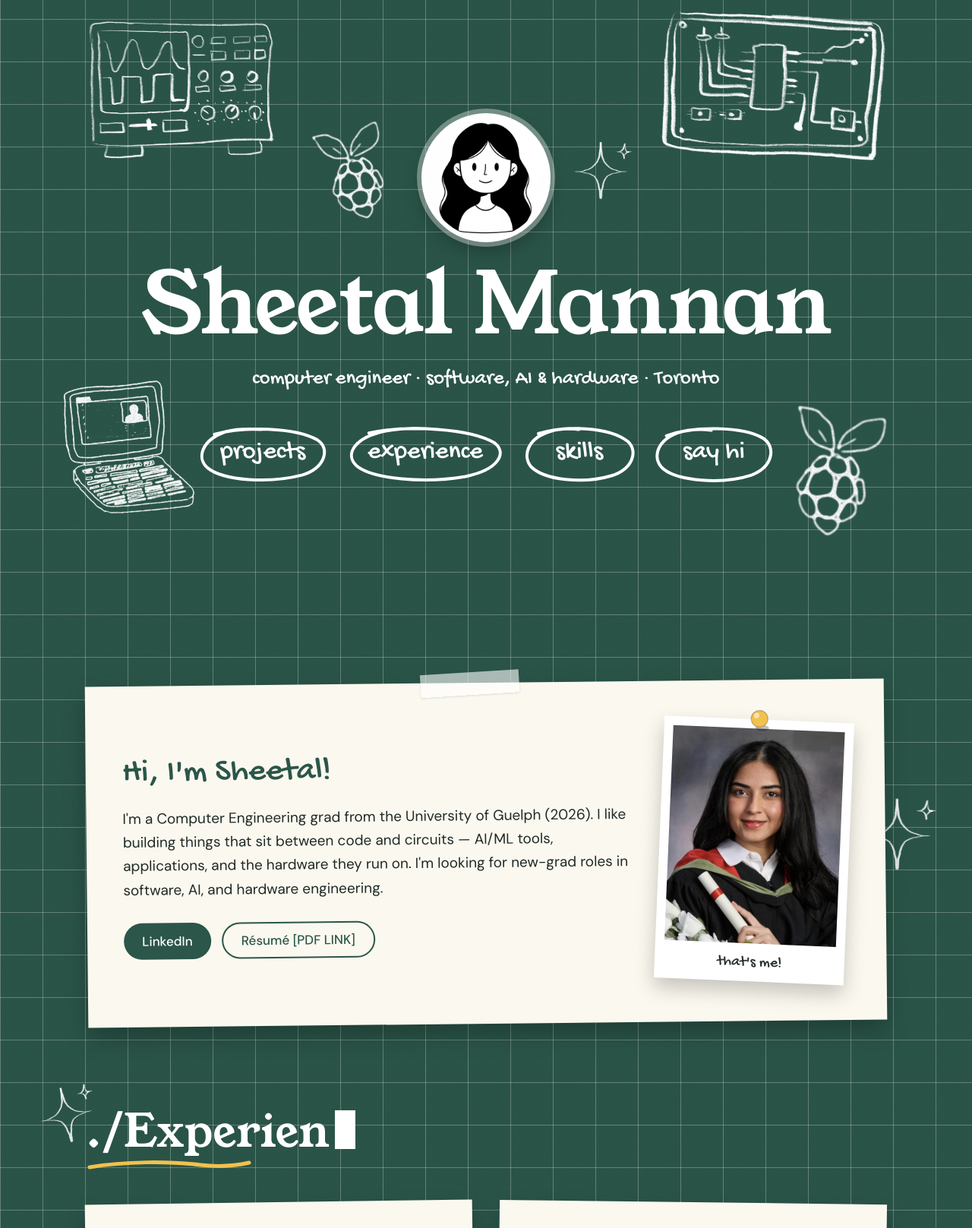
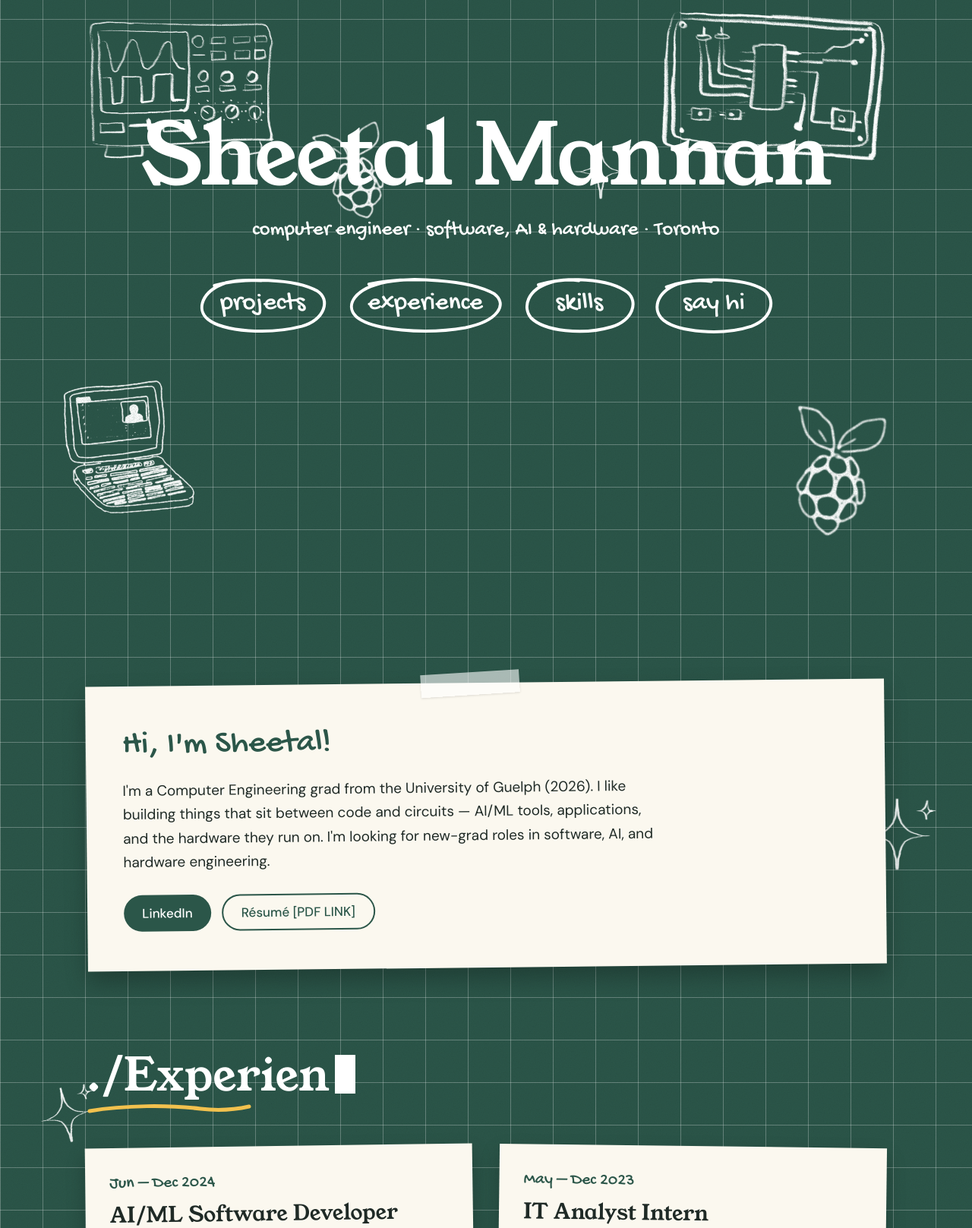
Before and after one commit to sheetalmannan/portfolio-website, a plain HTML site: page index.html in a window 1280 px wide. Shown: the part 31-1648 px from the top of the page at 76% size. Drawn offline with Linux system fonts and the light colour scheme.

Commit message:
Remove personal photos from the repo
Delete assets/avatar.png and assets/grad-photo.jpg, and take them out
of the legacy page (avatar, polaroid, favicon and link-preview image).

Co-Authored-By: Claude Opus 5.5 <noreply@anthropic.com>

```diff
--- a/index.html
+++ b/index.html
@@ -6,13 +6,11 @@
 <title>Sheetal Mannan — Portfolio</title>
 <meta name="description" content="Sheetal Mannan — computer engineer working across software, AI and hardware in Toronto.">
 <meta name="theme-color" content="#2b5649">
-<link rel="icon" type="image/png" href="assets/avatar.png">
-<link rel="apple-touch-icon" href="assets/avatar.png">
+<link rel="icon" href="data:,">
 <!-- Link previews (LinkedIn, iMessage, Slack). Once the site is live, change og:image to its full https:// URL. -->
 <meta property="og:type" content="website">
 <meta property="og:title" content="Sheetal Mannan — Portfolio">
 <meta property="og:description" content="Computer engineer working across software, AI and hardware in Toronto.">
-<meta property="og:image" content="assets/avatar.png">
 <link rel="preconnect" href="https://fonts.googleapis.com">
 <link rel="preconnect" href="https://fonts.gstatic.com" crossorigin>
 <link rel="stylesheet" href="https://fonts.googleapis.com/css2?family=DM+Sans:wght@400;500;700&amp;family=Gochi+Hand&amp;family=Young+Serif&amp;display=swap">
@@ -54,10 +52,6 @@
       <img class="hero-doodle" src="assets/laptop.png" alt="" style="top:512px; left:-30px; width:170px; transform:rotate(-5deg)">
       <img class="hero-doodle" src="assets/raspberry.png" alt="" style="top:540px; right:0; width:140px; transform:rotate(10deg)">
 
-      <div class="avatar">
-        <img src="assets/avatar.png" alt="Illustrated portrait of Sheetal" width="158" height="158">
-      </div>
-
       <h1>Sheetal Mannan</h1>
       <p class="tagline">computer engineer · software, AI &amp; hardware · Toronto</p>
 
@@ -80,11 +74,6 @@
             <a class="btn btn-outline" href="#">Résumé [PDF LINK]</a>
           </div>
         </div>
-        <figure class="polaroid">
-          <svg class="pin" aria-hidden="true" width="34" height="34"><use href="#pin"/></svg>
-          <img src="assets/grad-photo.jpg" alt="Sheetal in her University of Guelph graduation gown" width="600" height="750">
-          <figcaption>that's me!</figcaption>
-        </figure>
       </div>
     </section>
 
```
Also changed, not shown: assets/avatar.png (deleted), assets/grad-photo.jpg (deleted), 2 other files.
